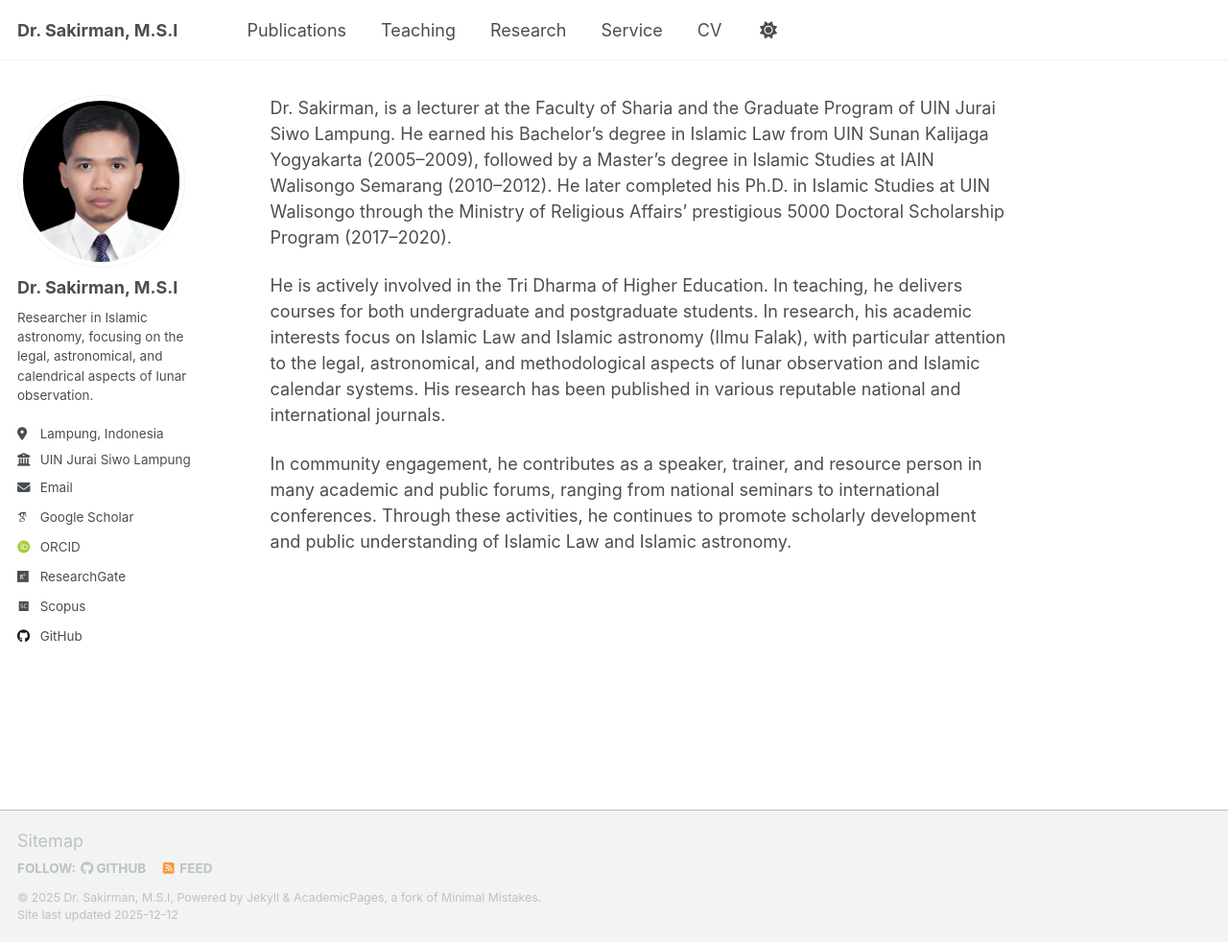
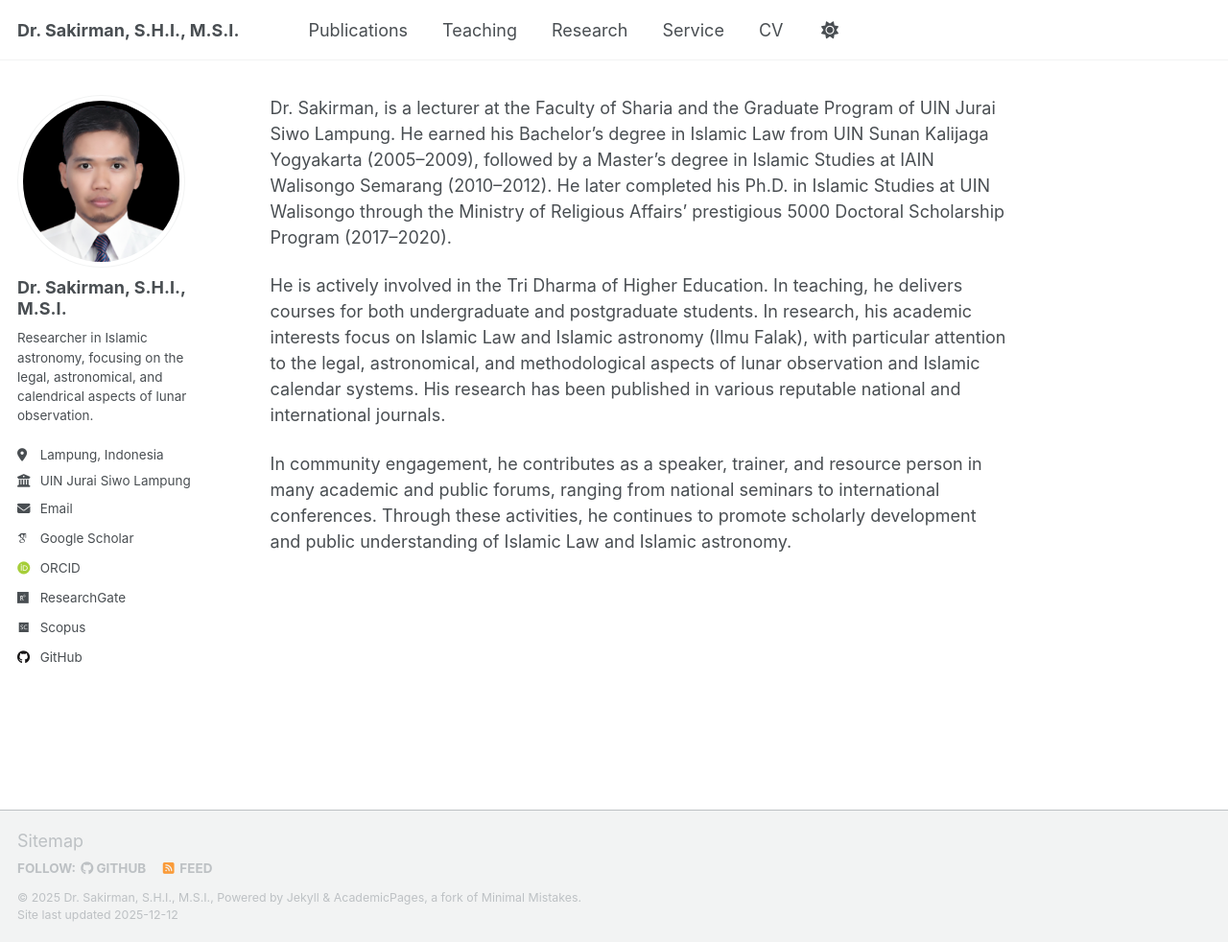
Before and after one commit to sakir-man/sakir-man.github.io, a Jekyll site: the page built from _pages/about.md, in a window 1280 px wide and 982 px high. Shown: the whole window at 96% size. Built offline with Jekyll 4.4.1, drawn with Linux system fonts in a browser that asks for light colours; some web fonts are replaced; a script that is not in the unit is left out.

```diff
--- a/_config.yml
+++ b/_config.yml
@@ -9,9 +9,9 @@
 # Basic Site Settings
 locale                   : "en-US"
 site_theme               : "default"
-title                    : "Dr. Sakirman, M.S.I"
+title                    : "Dr. Sakirman, S.H.I., M.S.I."
 title_separator          : "-"
-name                     : &name "Dr. Sakirman, M.S.I"
+name                     : &name "Dr. Sakirman, S.H.I., M.S.I."
 description              : &description "Researcher in Islamic astronomy, focusing on the legal, astronomical, and calendrical aspects of lunar observation."
 url                      : https://sakir-man.github.io  # the base hostname & protocol for your site e.g. "https://[your GitHub username].github.io"
 baseurl                  : "" # the subpath of your site, e.g. "/blog"
@@ -23,7 +23,7 @@ repository               : "sakir-man.github.io "
 author:
   # Biographic information
   avatar           : "profile.png"
-  name             : "Dr. Sakirman, M.S.I"
+  name             : "Dr. Sakirman, S.H.I., M.S.I."
   pronouns         : # example: "she/her"
   bio              : "Researcher in Islamic astronomy, focusing on the legal, astronomical, and calendrical aspects of lunar observation."
   location         : "Lampung, Indonesia"
```
